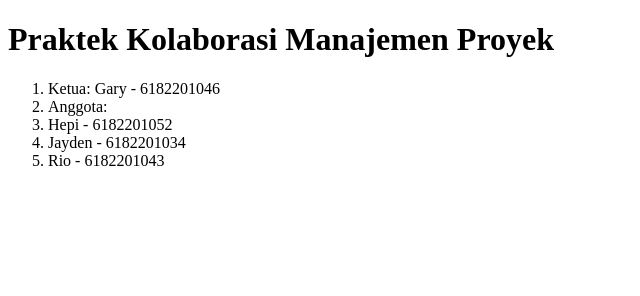
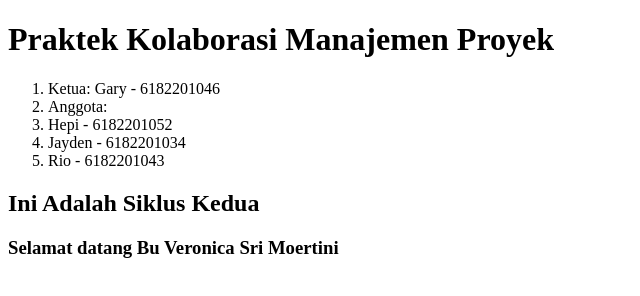
Before and after one commit to garyeugene16/PraktekKolaborasiManpro, a plain HTML site: page gary.html in a window 1280 px wide. Shown: the whole page, without its empty margins (0-640 px from the left). Drawn offline with Linux system fonts and the light colour scheme.

Commit message:
Edit gary.html

```diff
--- a/gary.html
+++ b/gary.html
@@ -14,5 +14,7 @@
             <li>Rio - 6182201043</li>
         </li>
     </ol>
+    <h2>Ini Adalah Siklus Kedua</h2>
+    <h3>Selamat datang Bu Veronica Sri Moertini</h3>
 </body>
 </html>
```
